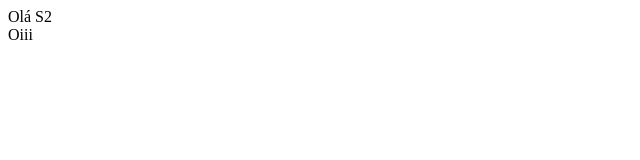
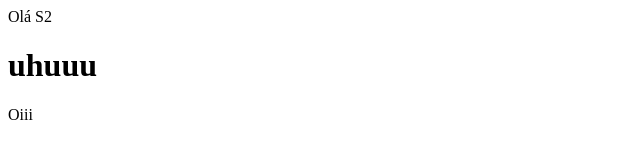
Before and after one commit to liviahayashida/teste, a plain HTML site: page site/index.html in a window 1280 px wide. Shown: the whole page, without its empty margins (0-640 px from the left). Drawn offline with Linux system fonts and the light colour scheme.

Commit message:
Update index.html
título

```diff
--- a/site/index.html
+++ b/site/index.html
@@ -7,6 +7,7 @@
     <br>
 </head>
 <body>
+    <h1>uhuuu</h1>
     Oiii
 </body>
 </html>
```
